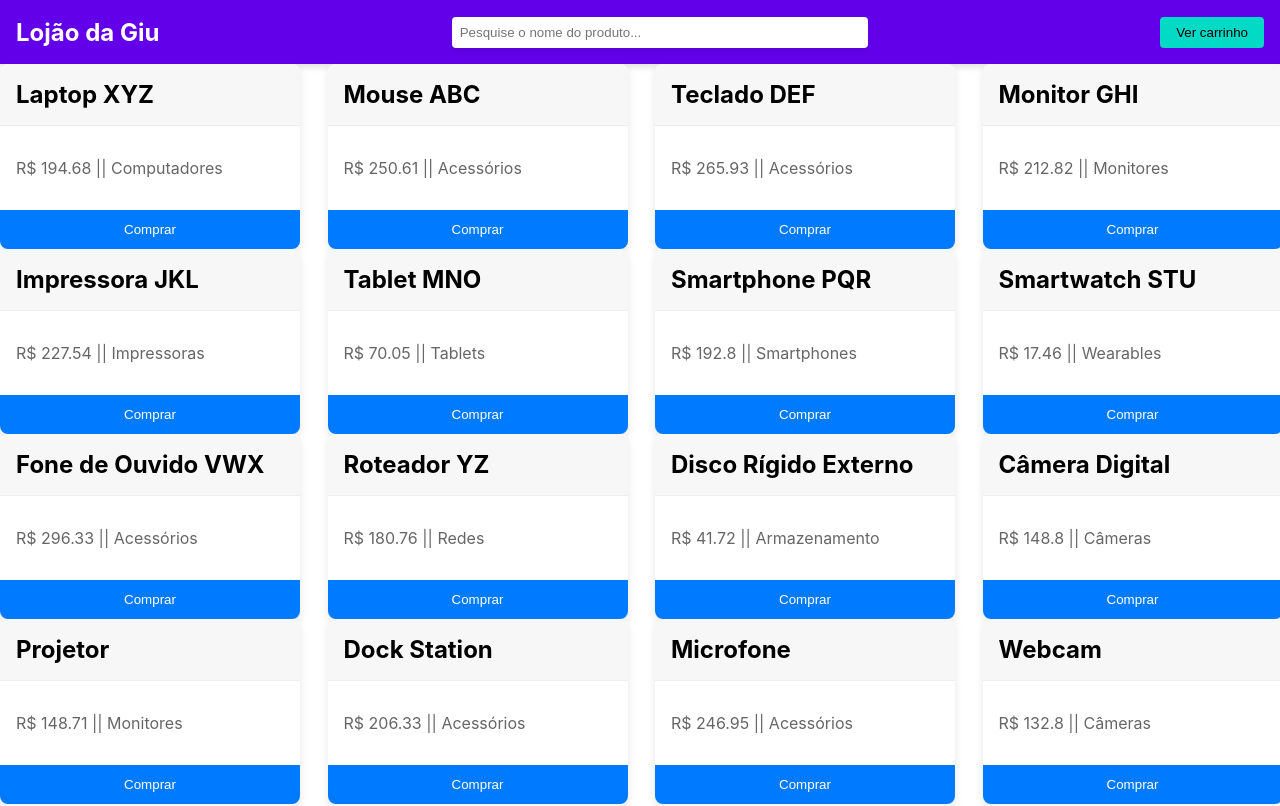
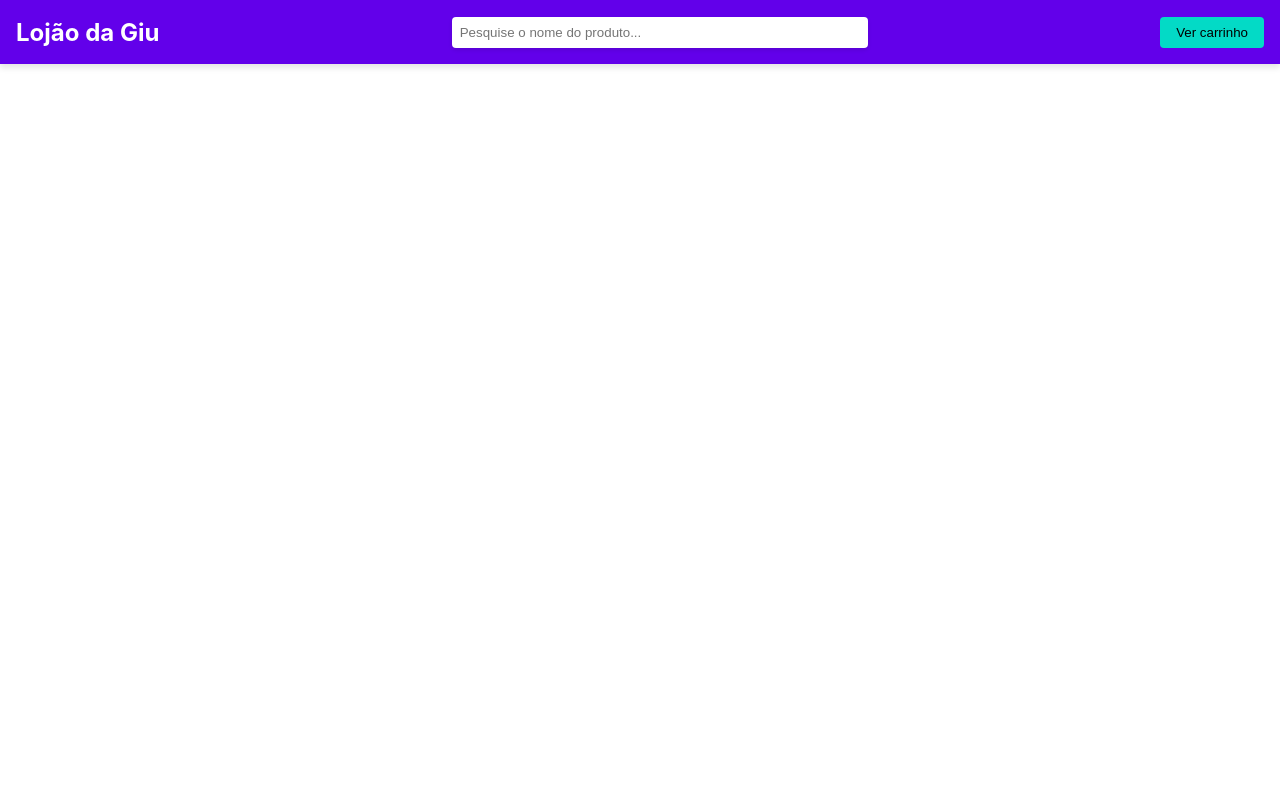
Before and after one commit to GiuliaAmaral/teste-ehive-frontend, a React (Create React App) app: page / in a window 1280 px wide. Shown: the top 806 px of the page. Built offline with nearby package versions, Linux system fonts and the light colour scheme; the HTML template or start-up script is replaced by a standard one.

Commit message:
criando o sistema de filtro por nome e categoria

```diff
--- a/src/App.js
+++ b/src/App.js
@@ -1,3 +1,4 @@
+import { useEffect, useState } from 'react';
 import './App.css';
 import CardComponent from './components/card';
 import { GridContainer, GridItem } from './components/grid';
@@ -7,21 +8,43 @@ import list from './products/list.json'
 
 function App() {
 
-  console.log(list)
+  const categoriasUnicas = [...new Set(list.map(item => item.categoria))];
+  const [produtos, setProdutos] = useState([]);
+  const [produtosExibidos, setProdutosEXibidos] = useState([]);
+
+
+
+
+
+  function searchName(e){
+    e.preventDefault();
+    const value = e.target.value;
+    const filter = list.filter((item) => (String(item.nome).toLocaleLowerCase().includes(value.toLocaleLowerCase())))
+    setProdutosEXibidos(filter)
+}
+
+function searchCategory(e){
+  e.preventDefault();
+  const value = e.target.value;
+  const filter = list.filter((item) => (String(item.nome).toLocaleLowerCase().includes(value.toLocaleLowerCase())))
+  setProdutosEXibidos(filter)
+}
+
 
 
 
   return (
     <>
 
-      <NavbarComponent />
+      <NavbarComponent onChange={(e) => searchName(e)}/>
 
-      <GridContainer>
+
+      <GridContainer style={{marginTop:"10rem"}}>
 
         {
-          list.map((item, index) => (
-            <GridItem key={index} xs={12} sm={6} md={4} lg={3}>
-            <CardComponent title={item.nome} description={`R$ ${item.preco} || ${item.categoria}`} buttonLabel="Comprar" />
+          produtosExibidos.map((item, index) => (
+            <GridItem key={index} xs={12} sm={12} md={12} lg={4}>
+            <CardComponent title={item?.nome} description={`R$ ${item?.preco} || ${item?.categoria}`} buttonLabel="Comprar" />
             </GridItem>
 
           ))
--- a/src/components/card.js
+++ b/src/components/card.js
@@ -7,11 +7,6 @@ const Card = styled.div`
   background-color: #fff;
   overflow: hidden;
   transition: transform 0.3s ease, box-shadow 0.3s ease;
-
-  &:hover {
-    transform: translateY(-5px);
-    box-shadow: 0 8px 16px rgba(0, 0, 0, 0.2);
-  }
 `;
 
 const CardTitle = styled.h2`
--- a/src/components/grid.js
+++ b/src/components/grid.js
@@ -1,4 +1,3 @@
-
 import styled from 'styled-components';
 
 
--- a/src/components/navbar.js
+++ b/src/components/navbar.js
@@ -46,13 +46,16 @@ const CartButton = styled.button`
   }
 `;
 
-export default function NavbarComponent(){
+export default function NavbarComponent(props){
+
+
+
     return(
         <>
         <Navbar>
             <Title>Lojão da Giu</Title>
             <SearchContainer>
-                <SearchInput type='text' placeholder='Pesquise o nome do produto...' />
+                <SearchInput onChange={props.onChange} type='text' placeholder='Pesquise o nome do produto...' />
             </SearchContainer>
             <CartButton>Ver carrinho</CartButton>
         </Navbar>
```
